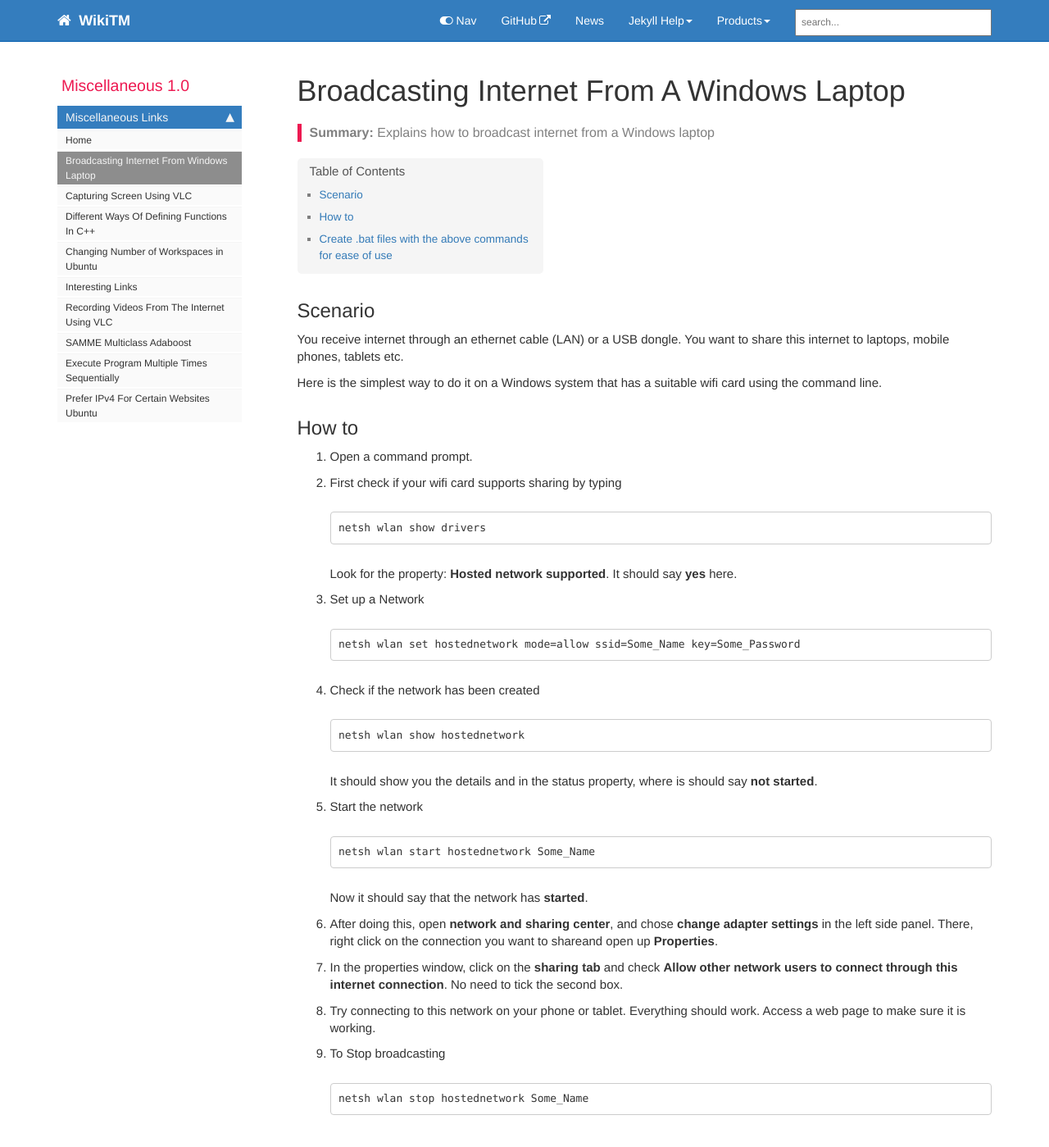
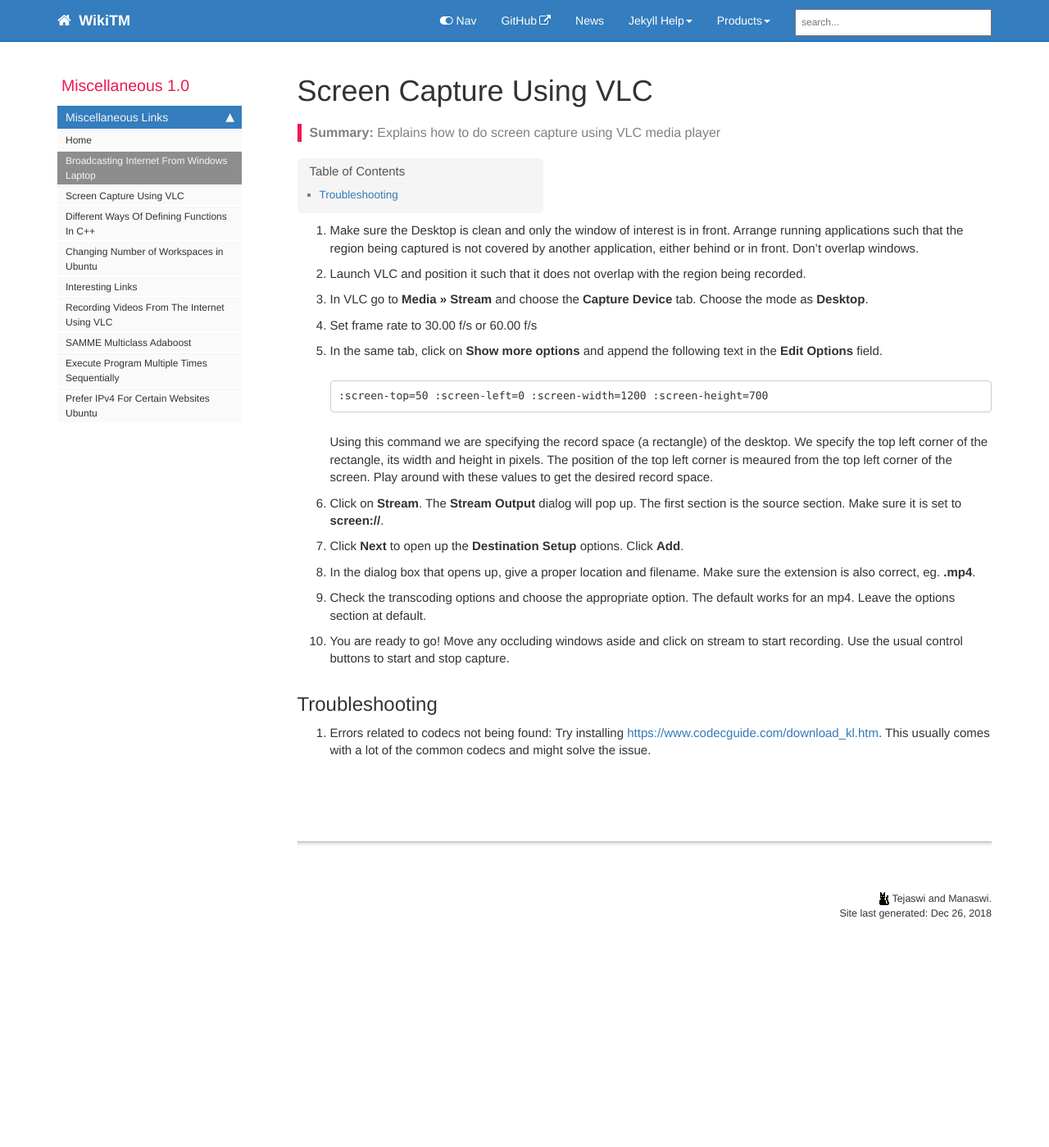
Before and after one commit to tejaswid/wikitm, a Jekyll site: the page built from pages/misc/screen_capture_vlc.md, in a window 1280 px wide and 1400 px high. Shown: the whole window at 82% size. Built offline with Jekyll 4.4.1, drawn with Linux system fonts in a browser that asks for light colours; nearby versions of some CDN libraries; comment, search, counter and statistics services are not loaded; some of the changed text lies outside the part shown.

Commit message:
Added Screen Capture VLC

````diff
--- a/_data/sidebars/misc_sidebar.yml
+++ b/_data/sidebars/misc_sidebar.yml
@@ -18,7 +18,7 @@ entries:
       url: /misc_broadcasting_internet.html
       output: web
 
-    - title: Capturing Screen Using VLC
+    - title: Screen Capture Using VLC
       url: /misc_vlc_screen_capture.html
       output: web
 
--- /dev/null
+++ b/pages/misc/screen_capture_vlc.md
@@ -0,0 +1,38 @@
+---
+title: Screen Capture Using VLC
+keywords: VLC, screen capture, video
+summary: "Explains how to do screen capture using VLC media player"
+sidebar: misc_sidebar
+permalink: misc_broadcasting_internet.html
+folder: misc
+---
+
+1. Make sure the Desktop is clean and only the window of interest is in front. Arrange running applications such that the region being captured is not covered by another application, either behind or in front. Don’t overlap windows.
+
+2. Launch VLC and position it such that it does not overlap with the region being recorded.
+
+3. In VLC go to **Media >> Stream** and choose the **Capture Device** tab. Choose the mode as **Desktop**.
+
+4. Set frame rate to 30.00 f/s or 60.00 f/s
+
+5. In the same tab, click on **Show more options** and append the following text in the **Edit Options** field.
+```
+:screen-top=50 :screen-left=0 :screen-width=1200 :screen-height=700
+```
+Using this command we are specifying the record space
+(a rectangle) of the desktop. We specify the top left corner of the rectangle, its width and height in pixels. The position of the top left corner is meaured from the top left corner of the screen. Play around with these values to get the desired record space.
+
+6. Click on **Stream**. The **Stream Output** dialog will pop up. The first section is the source section. Make sure it is set to **screen://**.
+
+7. Click **Next** to open up the **Destination Setup** options. Click **Add**.
+
+8. In the dialog box that opens up, give a proper location and filename. Make sure the extension is also correct, eg. **.mp4**.
+
+9. Check the transcoding options and choose the appropriate option. The default works for an mp4. Leave the options section at default.
+
+10. You are ready to go! Move any occluding windows aside and click on stream to start recording. Use the usual control buttons to start and stop capture.
+
+## Troubleshooting
+1. Errors related to codecs not being found: Try installing [https://www.codecguide.com/download_kl.htm](K-Lite codec pack). This usually comes with a lot of the common codecs and might solve the issue.
+
+{% include links.html %}
````
